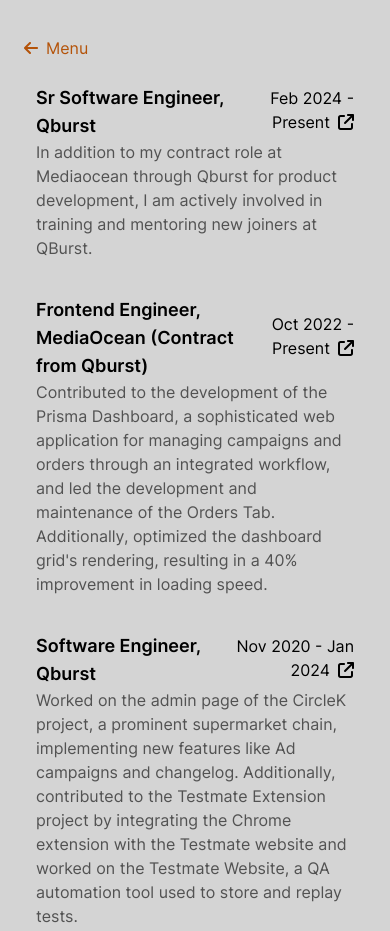
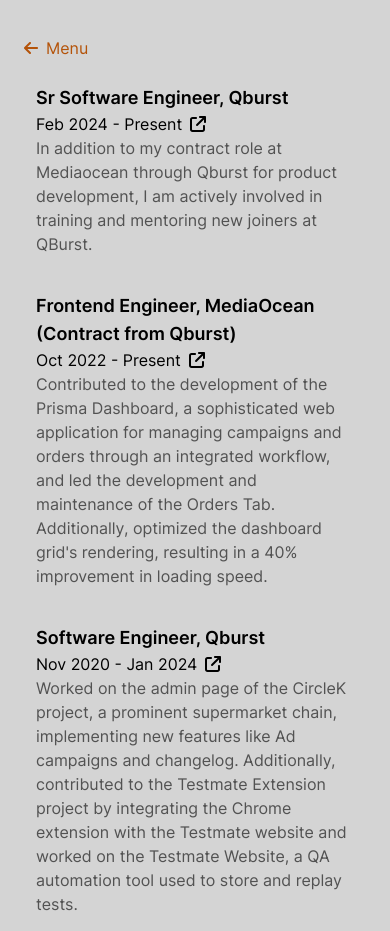
Before and after one commit to swalihkolakkadan/swalih-kolakkadan, a Gatsby site: page /experience in a window 390 px wide. Shown: the top 931 px of the page. Built offline with nearby package versions, Linux system fonts and the light colour scheme; Gatsby itself is replaced by a stand-in of ours.

Commit message:
mobile response updates

```diff
--- a/src/pages/experience.tsx
+++ b/src/pages/experience.tsx
@@ -86,11 +86,11 @@
               target="_blank"
               className=" block group p-3 mt-2 hover:bg-zinc-200/50 dark:hover:bg-zinc-900/50 hover:cursor-pointer rounded-md"
             >
-              <div className="flex items-center justify-between">
+              <div className="md:flex md:items-center md:justify-between">
                 <div className="mt-1 font-semibold text-lg group-hover:text-amber-600 dark:group-hover:text-amber-200">
                   {`${experience.roleName}, ${experience.companyName}`}
                 </div>
-                <div className="text-right">
+                <div className="md:text-right">
                   {getDateValue(experience)}
                   <FontAwesomeIcon
                     icon={faArrowUpRightFromSquare}
```
